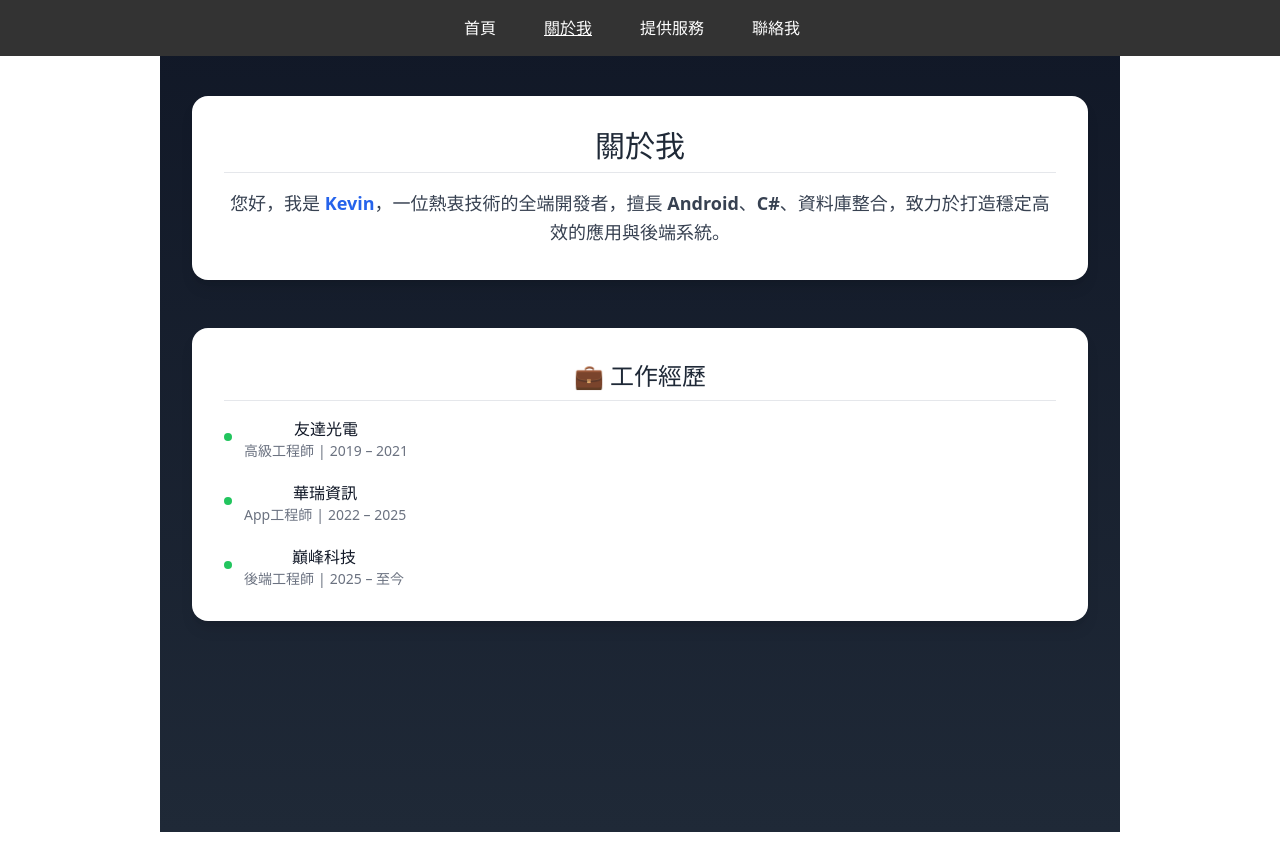
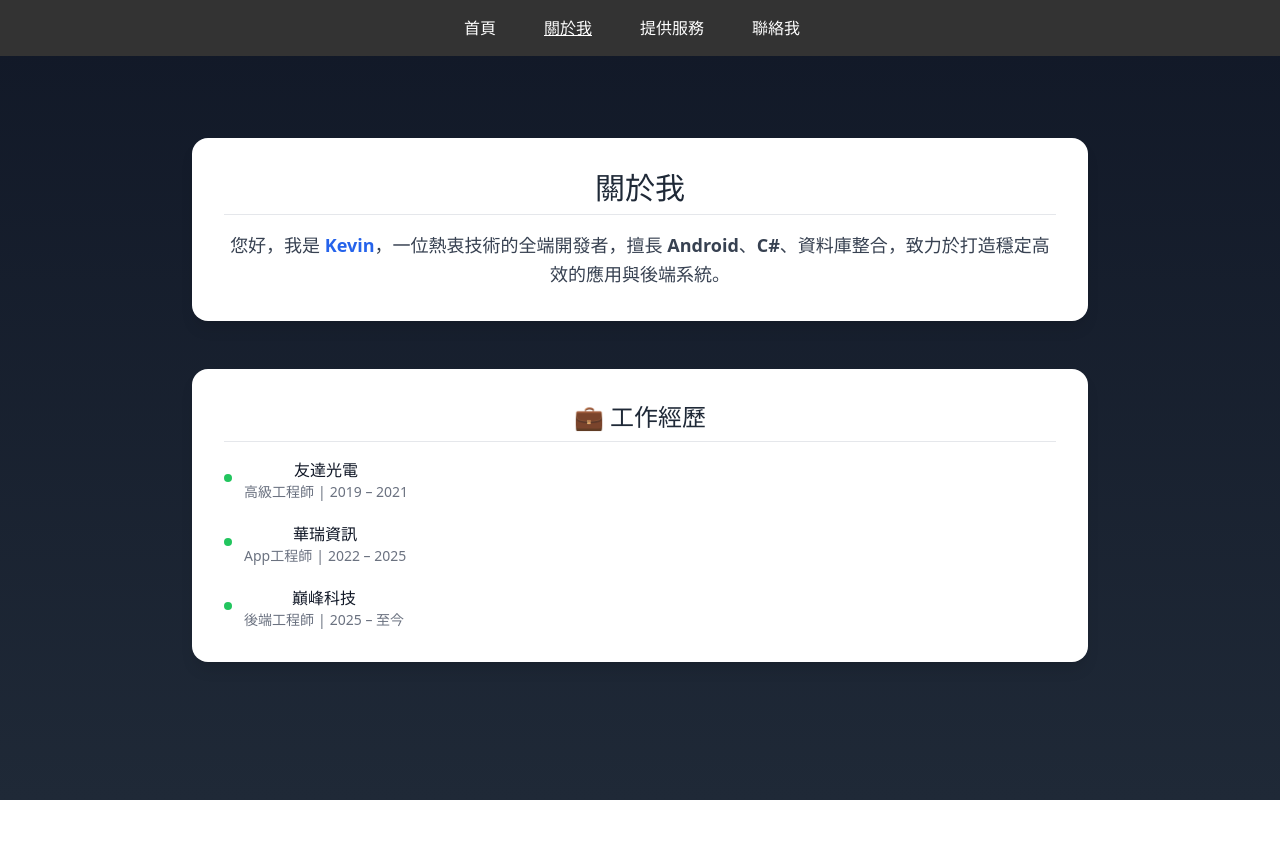
Before and after one commit to linkevin0214/profileweb, a Vue app: page /about in a window 1280 px wide. After the commit the page ends 800 px from the top, so only its background shows below. Built offline with nearby package versions, Linux system fonts and the light colour scheme.

Commit message:
版面調整

```diff
--- a/src/App.vue
+++ b/src/App.vue
@@ -2,11 +2,23 @@
 import NavBar from './components/NavBar.vue';
 </script>
 
+<!-- App.vue -->
 <template>
+    <!-- 背景 -->
+    <div class="fixed inset-0 bg-gradient-to-b from-gray-900 to-gray-800 -z-10"></div>
 
-  <NavBar />
-  <router-view />
+    <!-- 導覽列 -->
+    <NavBar />
+
+    <!-- 路由頁面內容 -->
+  <div class="flex justify-center px-4">
+      <div class="w-full max-w-7xl">
+      <router-view />
+    </div>
+  </div>
+
 </template>
+
 
 <style scoped>
 .logo {
--- a/src/components/AboutSection.vue
+++ b/src/components/AboutSection.vue
@@ -1,5 +1,5 @@
 <template>
-<section class="w-full min-h-screen bg-gradient-to-b py-16 px-4 md:px-8 from-gray-900 to-gray-800 text-white overflow-x-hidden">
+<section>
     <div class="max-w-4xl mx-auto space-y-12">
 
       <!-- 關於我 -->
--- a/src/components/ContactSection.vue
+++ b/src/components/ContactSection.vue
@@ -1,5 +1,5 @@
 <template>
-<section class="w-full min-h-screen bg-gradient-to-b py-16 px-4 md:px-8 from-gray-900 to-gray-800 text-white overflow-x-hidden">
+<section>
     <div class="bg-white rounded-2xl shadow-xl max-w-xl mx-auto p-8">
       <h1 class="text-3xl font-bold text-center text-gray-800 mb-6">聯絡我</h1>
       <div class="bg-gray-100 p-6 rounded-lg shadow-inner space-y-4 text-gray-700">
--- a/src/components/HeaderSection.vue
+++ b/src/components/HeaderSection.vue
@@ -4,7 +4,7 @@ import router from '../router';
 </script>
 
 <template>
-  <div class="w-  min-h-screen bg-gradient-to-b from-gray-900 to-gray-800 text-white">
+  <div class="min-h-screen bg-gradient-to-b from-gray-900 to-gray-800 text-white">
     <!-- Hero Section -->
     <section class="text-center py-24 px-6">
       <h1 class="text-5xl font-extrabold tracking-tight mb-4">嗨，我是Kevin 👋</h1>
--- a/src/components/ServicesSection.vue
+++ b/src/components/ServicesSection.vue
@@ -1,6 +1,9 @@
 <template>
+    <div class="space-y-12"> <!-- 這個容器控制三個區塊上下間距 -->
+
   <!-- 我提供的服務 -->
-<section class="w-full min-h-screen bg-gradient-to-b py-16 px-4 md:px-8 from-gray-900 to-gray-800 text-white overflow-x-hidden">
+<div class="rounded-2xl p-8 shadow-lg">
+  <section>
     <h1 class="text-3xl md:text-4xl font-bold text-center text-white mb-12">我提供的服務</h1>
     <div class="grid gap-6 md:grid-cols-2 lg:grid-cols-3 max-w-6xl mx-auto">
       <div class="bg-white rounded-2xl shadow-lg p-6 hover:shadow-2xl transition">
@@ -17,9 +20,10 @@
       </div>
     </div>
   </section>
-
-  <!-- 我曾串接的第三方服務 -->
-  <section class="bg-gradient-to-b from-gray-900 to-gray-800 min-h-screen py-16 px-6">
+</div>
+<div class="rounded-2xl p-8 shadow-lg">
+    <!-- 我曾串接的第三方服務 -->
+<section>
     <h2 class="text-2xl md:text-3xl font-bold text-center text-white mb-8">我曾串接的第三方服務</h2>
     <div class="grid grid-cols-2 sm:grid-cols-3 md:grid-cols-4 gap-6 max-w-5xl mx-auto">
       <div class="flex flex-col items-center p-4 bg-white rounded-lg shadow hover:shadow-md transition">
@@ -48,9 +52,11 @@
       </div>
     </div>
   </section>
+</div>
 
-  <!-- 我曾開發過的硬體 -->
-  <section class="bg-gradient-to-b from-gray-900 to-gray-800 min-h-screen py-16 px-6">
+  <div class="rounded-2xl p-8 shadow-lg">
+ <!-- 我曾開發過的硬體 -->
+  <section>
     <h2 class="text-2xl md:text-3xl font-bold text-center text-white mb-8">我曾開發過的硬體</h2>
     <div class="grid grid-cols-2 sm:grid-cols-3 md:grid-cols-4 gap-6 max-w-5xl mx-auto">
       <div class="flex flex-col items-center p-4 bg-white rounded-lg shadow hover:shadow-md transition">
@@ -75,4 +81,7 @@
       </div>
     </div>
   </section>
+  </div>
+
+ </div>
 </template>
```
